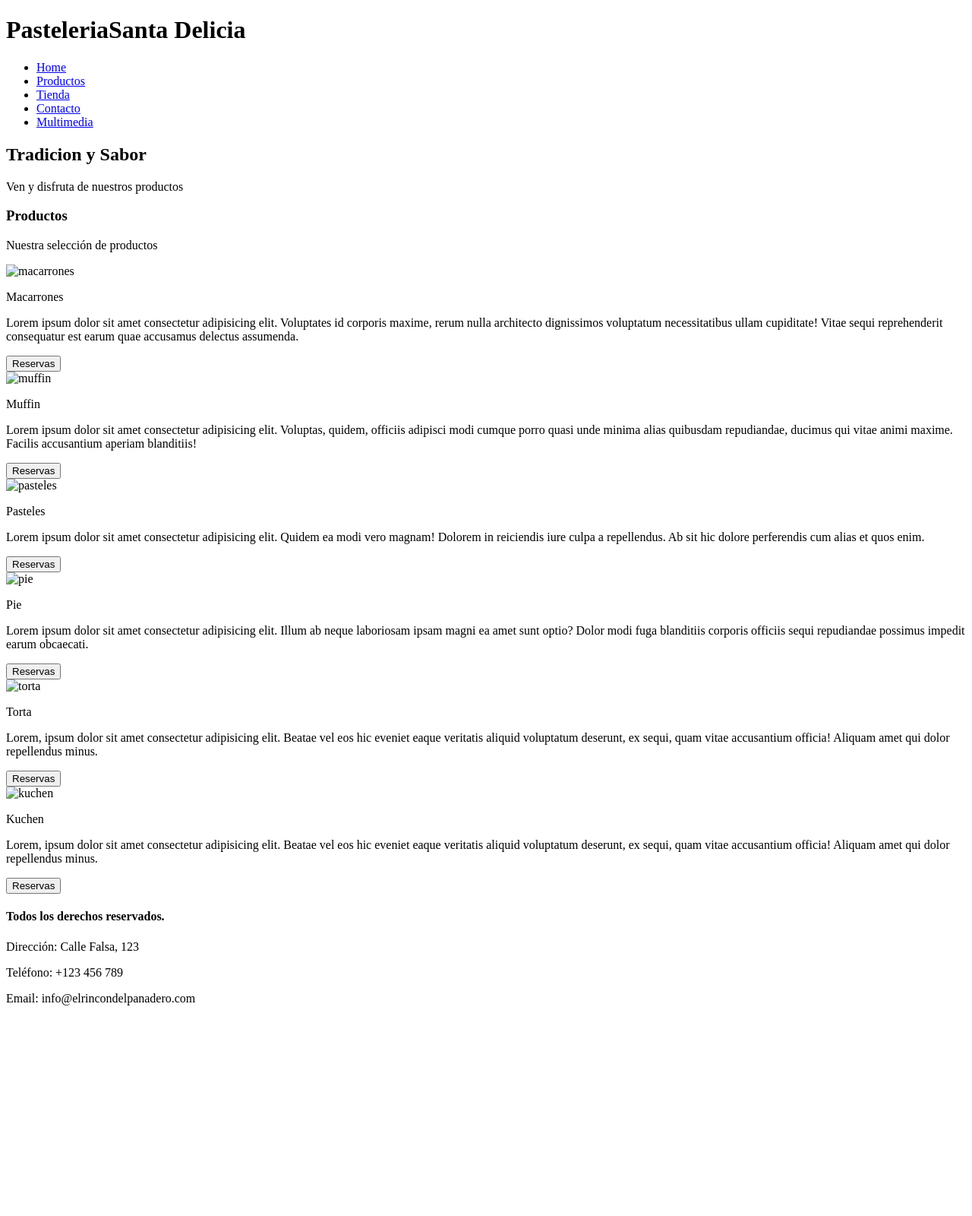
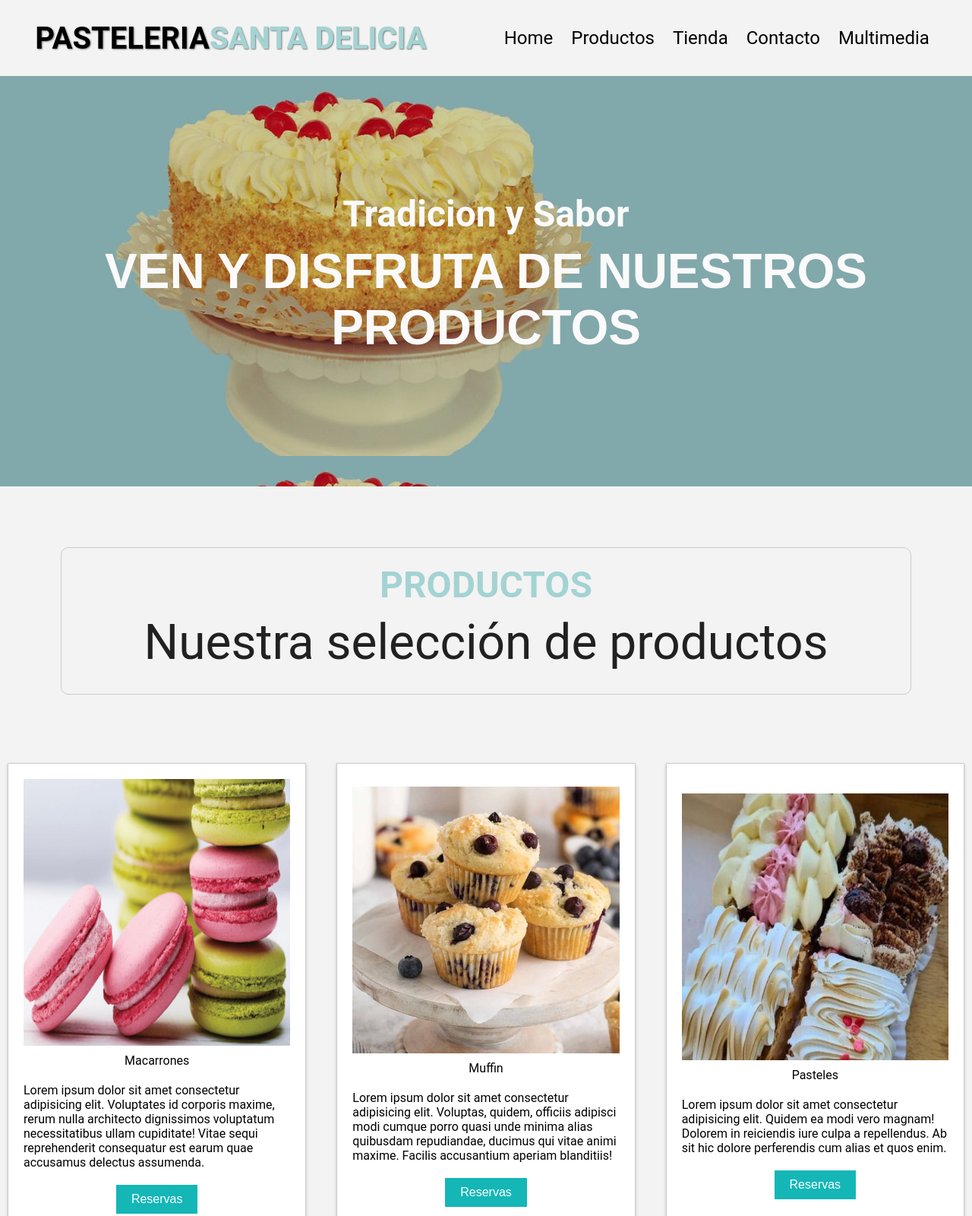
Before and after one commit to NicoleRBuendia/segunde-pre-entrega, a plain HTML site: page pages/productos.html in a window 1280 px wide. Shown: the top 1600 px of the page at 76% size. Before the commit the page ends 1339 px from the top, so only its background shows below. Drawn offline with Linux system fonts and the light colour scheme; the site is published under a folder, as on GitHub Pages, so addresses that start at the root find nothing.

Commit message:
arreglando enlaces

```diff
--- a/css/main.css
+++ b/css/main.css
@@ -54,7 +54,7 @@ body {
 /* Banner */
 
 .banner {
-    background-image: url("/img/pasteleria.jpg");
+    background-image: url("../img/pasteleria.jpg");
     height: calc(80vh - 100px);
     position: relative;
     display: flex;
--- a/pages/productos.html
+++ b/pages/productos.html
@@ -5,7 +5,7 @@
     <meta name="viewport" content="width=device-width, initial-scale=1.0">
     <title> Pasteleria Santa Delicia</title>
     <!--CSS-->
-    <link rel="stylesheet" href="/css/main.css">
+    <link rel="stylesheet" href="../css/main.css">
 </head>
 <body>
     <!-- Header -->
@@ -15,11 +15,11 @@
 
         <nav class="navbar">
             <ul>
-                <li><a href="/index.html">Home</a></li>
-                    <li><a href="/pages/productos.html">Productos</a></li>
-                    <li><a href="/pages/tienda.html">Tienda</a></li>
-                    <li><a href="/pages/contacto.html">Contacto</a></li>
-                    <li><a href="/pages/multimedia.html">Multimedia</a></li>
+                <li><a href="../index.html">Home</a></li>
+                <li><a href="./pages/productos.html">Productos</a></li>
+                <li><a href="./pages/tienda.html">Tienda</a></li>
+                <li><a href="./pages/contacto.html">Contacto</a></li>
+                <li><a href="./pages/multimedia.html">Multimedia</a></li>
             </ul>
         </nav>
 
@@ -44,57 +44,57 @@
     <main class="contenedorTarjeta">
 
         <div class="tarjeta">
-            <img src="/img/macarron.jpg" alt="macarrones">
+            <img src="../img/macarron.jpg" alt="macarrones">
             <p>Macarrones</p>
             <p>Lorem ipsum dolor sit amet consectetur adipisicing elit. Voluptates id corporis maxime, rerum nulla
                 architecto dignissimos voluptatum necessitatibus ullam cupiditate! Vitae sequi reprehenderit consequatur
                 est earum quae accusamus delectus assumenda.</p>
-                <a href="/pages/contacto.html"><button class="boton">Reservas </button></a>
+                <a href="../pages/contacto.html"><button class="boton">Reservas </button></a>
 
         </div>
 
         <div class="tarjeta">
-            <img src="/img/muffin.jpg" alt="muffin">
+            <img src="../img/muffin.jpg" alt="muffin">
             <p>Muffin</p>
             <p>Lorem ipsum dolor sit amet consectetur adipisicing elit. Voluptas, quidem, officiis adipisci modi cumque
                 porro quasi unde minima alias quibusdam repudiandae, ducimus qui vitae animi maxime. Facilis accusantium
                 aperiam blanditiis!</p>
-                <a href="/pages/contacto.html"><button class="boton">Reservas </button></a>
+                <a href="../pages/contacto.html"><button class="boton">Reservas </button></a>
         </div>
 
         <div class="tarjeta">
-            <img src="/img/pasteles.jpeg" alt="pasteles">
+            <img src="../img/pasteles.jpeg" alt="pasteles">
             <p>Pasteles</p>
             <p>Lorem ipsum dolor sit amet consectetur adipisicing elit. Quidem ea modi vero magnam! Dolorem in
                 reiciendis iure culpa a repellendus. Ab sit hic dolore perferendis cum alias et quos enim.</p>
-                <a href="/pages/contacto.html"><button class="boton">Reservas </button></a>
+                <a href="../pages/contacto.html"><button class="boton">Reservas </button></a>
         </div>
 
         <div class="tarjeta">
-            <img src="/img/pie.jpeg" alt="pie">
+            <img src="../img/pie.jpeg" alt="pie">
             <p>Pie</p>
             <p>Lorem ipsum dolor sit amet consectetur adipisicing elit. Illum ab neque laboriosam ipsam magni ea amet
                 sunt optio? Dolor modi fuga blanditiis corporis officiis sequi repudiandae possimus impedit earum
                 obcaecati.</p>
-                <a href="/pages/contacto.html"><button class="boton">Reservas </button></a>
+                <a href="../pages/contacto.html"><button class="boton">Reservas </button></a>
         </div>
 
         <div class="tarjeta">
-            <img src="/img/torta.jpg" alt="torta">
+            <img src="../img/torta.jpg" alt="torta">
             <p>Torta</p>
             <p>Lorem, ipsum dolor sit amet consectetur adipisicing elit. Beatae vel eos hic eveniet eaque veritatis
                 aliquid voluptatum deserunt, ex sequi, quam vitae accusantium officia! Aliquam amet qui dolor
                 repellendus minus.</p>
-                <a href="/pages/contacto.html"><button class="boton">Reservas </button></a>
+                <a href="../pages/contacto.html"><button class="boton">Reservas </button></a>
         </div>
 
         <div class="tarjeta">
-            <img src="/img/kuchen.jpg" alt="kuchen">
+            <img src="../img/kuchen.jpg" alt="kuchen">
             <p>Kuchen</p>
             <p>Lorem, ipsum dolor sit amet consectetur adipisicing elit. Beatae vel eos hic eveniet eaque veritatis
                 aliquid voluptatum deserunt, ex sequi, quam vitae accusantium officia! Aliquam amet qui dolor
                 repellendus minus.</p>
-                <a href="/pages/contacto.html"><button class="boton">Reservas </button></a>
+                <a href="../pages/contacto.html"><button class="boton">Reservas </button></a>
         </div>
 
 
```
Also changed, not shown: index.html (+9 -9 lines), pages/contacto.html (+6 -6 lines), pages/multimedia.html (+6 -6 lines), pages/tienda.html (+6 -6 lines), 1 other file.
